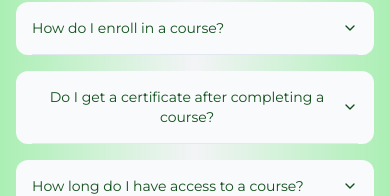
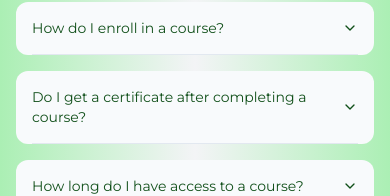
Before and after one commit to tomiwa-adelae/Tekskillup-frontend, a Next.js app: page /faqs in a window 390 px wide. Shown: the part 776-972 px from the top of the page. Built offline with nearby package versions, Linux system fonts and the light colour scheme.

Commit message:
Preparing for deployment

```diff
--- a/app/faqs/_components/Faq.tsx
+++ b/app/faqs/_components/Faq.tsx
@@ -10,15 +10,15 @@ import {
 const Faq = ({ question, answer }: { question: string; answer: string }) => {
 	return (
 		<Accordion
-			className="bg-slate-50 transition ease-in-out px-4 rounded-xl  hover:bg-slate-100 mb-4"
+			className="bg-slate-50 transition ease-in-out px-4 rounded-xl  hover:bg-slate-100 mb-4 text-left"
 			type="single"
 			collapsible
 		>
 			<AccordionItem value="item-1">
-				<AccordionTrigger className="text-sm md:text-base hover:no-underline text-green-400">
+				<AccordionTrigger className="text-sm text-left md:text-base hover:no-underline text-green-400">
 					{question}
 				</AccordionTrigger>
-				<AccordionContent className="text-xs md:text-sm">
+				<AccordionContent className="text-xs text-left md:text-sm">
 					{answer}
 				</AccordionContent>
 			</AccordionItem>
```
